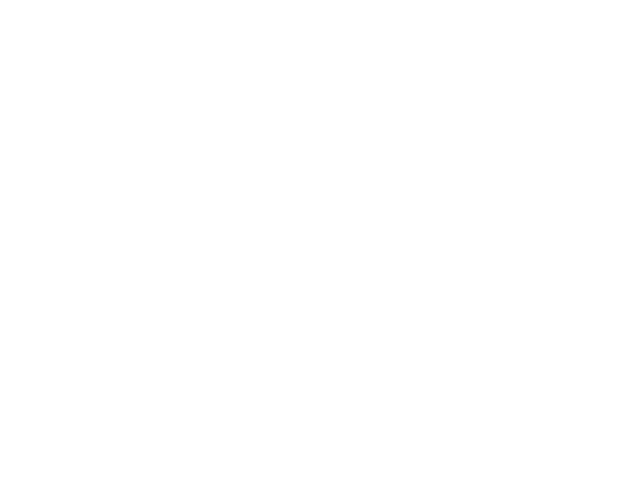
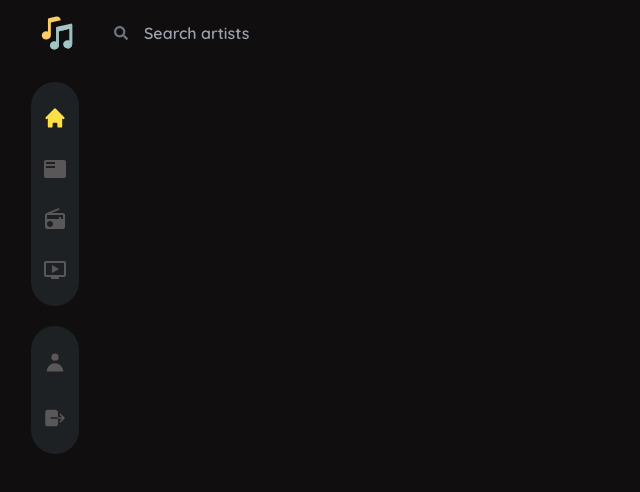
Before and after one commit to Ay7ot/musica-typescript, a React (Vite) app: page /Radio in a window 1280 px wide. Before the commit this address had no page. Shown: the top 492 px of the page, without its empty margins (0-640 px from the left). Built offline with nearby package versions, Linux system fonts and the light colour scheme.

Commit message:
Navbar works

```diff
--- a/package.json
+++ b/package.json
@@ -17,6 +17,7 @@
     "react-lazy-load-image-component": "^1.5.6",
     "react-router-dom": "^6.7.0",
     "react-slick": "^0.29.0",
+    "react-spotify-web-playback": "^0.11.3",
     "slick-carousel": "^1.8.1",
     "spotify-web-api-js": "^1.5.2",
     "swiper": "^8.4.7"
--- a/src/App.tsx
+++ b/src/App.tsx
@@ -5,6 +5,10 @@ import { ActionInterface, AppContextInterface, IconType } from "./types/Types"
 import { AppContext } from "./Contexts/AppContext"
 import {nanoid} from 'nanoid'
 import Collections from "./Components/Collections"
+import Radio from "./Components/Radio"
+import Videos from "./Components/Videos"
+import Profile from "./Components/Profile"
+import Home from "./Components/Home"
 
 function App() {
 
@@ -67,10 +71,7 @@ function App() {
           isLoggedIn: true
         }
       case 'Logout':
-        return {
-          ...state,
-          isLoggedIn: false,
-        }
+        return initialState
       case 'setAccessAndRefreshTokens':
         return {
           ...state,
@@ -143,7 +144,11 @@ function App() {
     <AppContext.Provider value={{isLoggedIn, dispatch, accessToken, refreshToken, isSearchToggled, searchParameter, icons, navToggled, headerItem, featuredPlaylists, recommendedPlaylists, userPlaylist}}>
       <Routes>
         <Route path="/" element={<Login />} />
-        <Route path="/collections" element={<Collections />} />
+        <Route path="/Home" element={<Home />} />
+        <Route path="/Collections" element={<Collections />} />
+        <Route path="/Radio" element={<Radio />} />
+        <Route path="/Videos" element={<Videos />} />
+        <Route path="/Profile" element={<Profile />} />
       </Routes>
     </AppContext.Provider>
   )
--- a/src/Components/Home.tsx
+++ b/src/Components/Home.tsx
@@ -11,12 +11,6 @@ export default function Home() {
   const { dispatch , navToggled} = useContext(AppContext)
   const { width } = useWindowDimensions()
 
-  function Logout(){
-    dispatch({type: "Logout"})
-    window.location.assign('http://localhost:5173/')
-    localStorage.clear()
-  }
-
   return (
     <div className="bg-[#100e0e] min-h-screen p-6 pt-0 font-quicksand w-full">
       {navToggled ?
@@ -28,7 +22,6 @@ export default function Home() {
         <section className={`${width > 768 ? 'relative left-[5rem] mt-[2.1rem] w-[85vw] sm:mt-4' :'mt-6'}`}>
           <HomeHeader />
           <HomeBody />
-          <button onClick={()=>Logout()} className='mt-6 bg-green-500 p-2 text-white rounded-md font-bold'>Logout</button>
         </section>
         </>
       }
--- a/src/Components/NavMobile.tsx
+++ b/src/Components/NavMobile.tsx
@@ -3,22 +3,51 @@ import { useContext } from 'react'
 import { AppContext } from '../Contexts/AppContext'
 import { BiArrowBack } from 'react-icons/bi'
 import useIcon from '../Hooks/useIcons'
+import { Link } from 'react-router-dom'
 
 export default function NavMobile() {
 
     const { dispatch, icons } = useContext(AppContext)
+
+    function navigationFunctionality(id: string){
+        dispatch({
+            type: 'setNavActive',
+            payload: {
+                iconId: id
+            }
+        })
+        dispatch({
+            type: 'setNavToggled'
+        })
+    }
+
+    function Logout(){
+        dispatch({type: "Logout"})
+        localStorage.clear()
+    }
 
     return (
         <div className='pt-10'>
            <i onClick={()=>dispatch({type: 'setNavToggled'})} className='text-[#808080] font-extrabold text-[2.5rem]'><BiArrowBack /></i>
            <nav className='mt-10 h-[60vh] flex flex-col justify-between'>
                 {icons.map((icon) => {
-                    return (
-                        <div className='flex items-center ml-10' key={icon.id} onClick={()=>dispatch({type: 'setNavActive', payload: {iconId: icon.id}})}>
-                            <i className={`${icon.isActive ? 'text-yellow-400' : 'text-[#808080]'} text-[2rem]`}>{useIcon(icon.name)}</i>
-                            <p className={`${icon.isActive ? 'text-white' : 'text-[#898983]'} text-[1.2rem] font-bold tracking-wide ml-3`}>{icon.name}</p>
-                        </div>
-                    )
+                    if(icon.name === 'Logout'){
+                        return (
+                            <div className='flex items-center ml-10' key={icon.id} onClick={()=>Logout()}>
+                                <i className={`${icon.isActive ? 'text-yellow-400' : 'text-[#808080]'} text-[2rem]`}>{useIcon(icon.name)}</i>
+                                <p className={`${icon.isActive ? 'text-white' : 'text-[#898983]'} text-[1.2rem] font-bold tracking-wide ml-3`}>{icon.name}</p>
+                            </div>
+                        )
+                    }else {
+                        return (
+                            <Link to={`/${icon.name}`} key={icon.id}>
+                                <div className='flex items-center ml-10' onClick={()=>navigationFunctionality(icon.id)}>
+                                    <i className={`${icon.isActive ? 'text-yellow-400' : 'text-[#808080]'} text-[2rem]`}>{useIcon(icon.name)}</i>
+                                    <p className={`${icon.isActive ? 'text-white' : 'text-[#898983]'} text-[1.2rem] font-bold tracking-wide ml-3`}>{icon.name}</p>
+                                </div>
+                            </Link>
+                        )
+                    }
                 })}
            </nav>
         </div>
--- a/src/Components/Navbar.tsx
+++ b/src/Components/Navbar.tsx
@@ -5,6 +5,7 @@ import { FaSearch } from 'react-icons/fa'
 import { AppContext } from '../Contexts/AppContext'
 import SpotifyWebApi from 'spotify-web-api-js'
 import useIcon from '../Hooks/useIcons'
+import { Link } from 'react-router-dom'
 
 export default function Navbar() {
 
@@ -15,6 +16,20 @@ export default function Navbar() {
     function handleSearch(e: React.FormEvent<HTMLFormElement>) {
         e.preventDefault()
         // dispatch({type: 'setSearchToggled'})
+    }
+
+    function navigationFunctionality(id: string){
+        dispatch({
+            type: 'setNavActive',
+            payload: {
+                iconId: id
+            }
+        })
+    }
+
+    function Logout(){
+        dispatch({type: "Logout"})
+        localStorage.clear()
     }
 
     return (
@@ -42,7 +57,9 @@ export default function Navbar() {
                            {icons.map((icon, index)=>{
                             if(index < 4){
                                 return (
-                                    <i onClick={()=>dispatch({type: 'setNavActive', payload: {iconId: icon.id}})} className={`${icon.isActive? 'text-yellow-300' : 'text-[#595757]'} text-[1.5rem]`} key={icon.id}>{useIcon(icon.name)}</i>
+                                    <Link to={`/${icon.name}`}>
+                                        <i onClick={()=>navigationFunctionality(icon.id)} className={`${icon.isActive? 'text-yellow-300' : 'text-[#595757]'} text-[1.5rem]`} key={icon.id}>{useIcon(icon.name)}</i>
+                                    </Link>
                                 )
                             }
                            })}
@@ -50,9 +67,17 @@ export default function Navbar() {
                         <div className='bg-[#1D2123] mt-5 px-3 py-6 h-[8rem] flex flex-col justify-between bg-[1A1E1F] rounded-full'>
                             {icons.map((icon, index)=>{
                                 if(index >= 4){
-                                    return (
-                                        <i onClick={()=>dispatch({type: 'setNavActive', payload: {iconId: icon.id}})} className={`${icon.isActive? 'text-yellow-300' : 'text-[#595757]'} text-[1.5rem]`} key={icon.id}>{useIcon(icon.name)}</i>
-                                    )
+                                   if(icon.name === 'Logout'){
+                                        return (
+                                            <i onClick={()=>Logout()} className={`${icon.isActive? 'text-yellow-300' : 'text-[#595757]'} text-[1.5rem]`} key={icon.id}>{useIcon(icon.name)}</i>
+                                        )
+                                   } else {
+                                        return (
+                                            <Link to={`/${icon.name}`}>
+                                                <i onClick={()=>navigationFunctionality(icon.id)} className={`${icon.isActive? 'text-yellow-300' : 'text-[#595757]'} text-[1.5rem]`} key={icon.id}>{useIcon(icon.name)}</i>
+                                            </Link>
+                                        )
+                                   }
                                 }
                            })}
                         </div>
```
Also changed, not shown: 1 other file (tests, documents, lock files or other folders).
